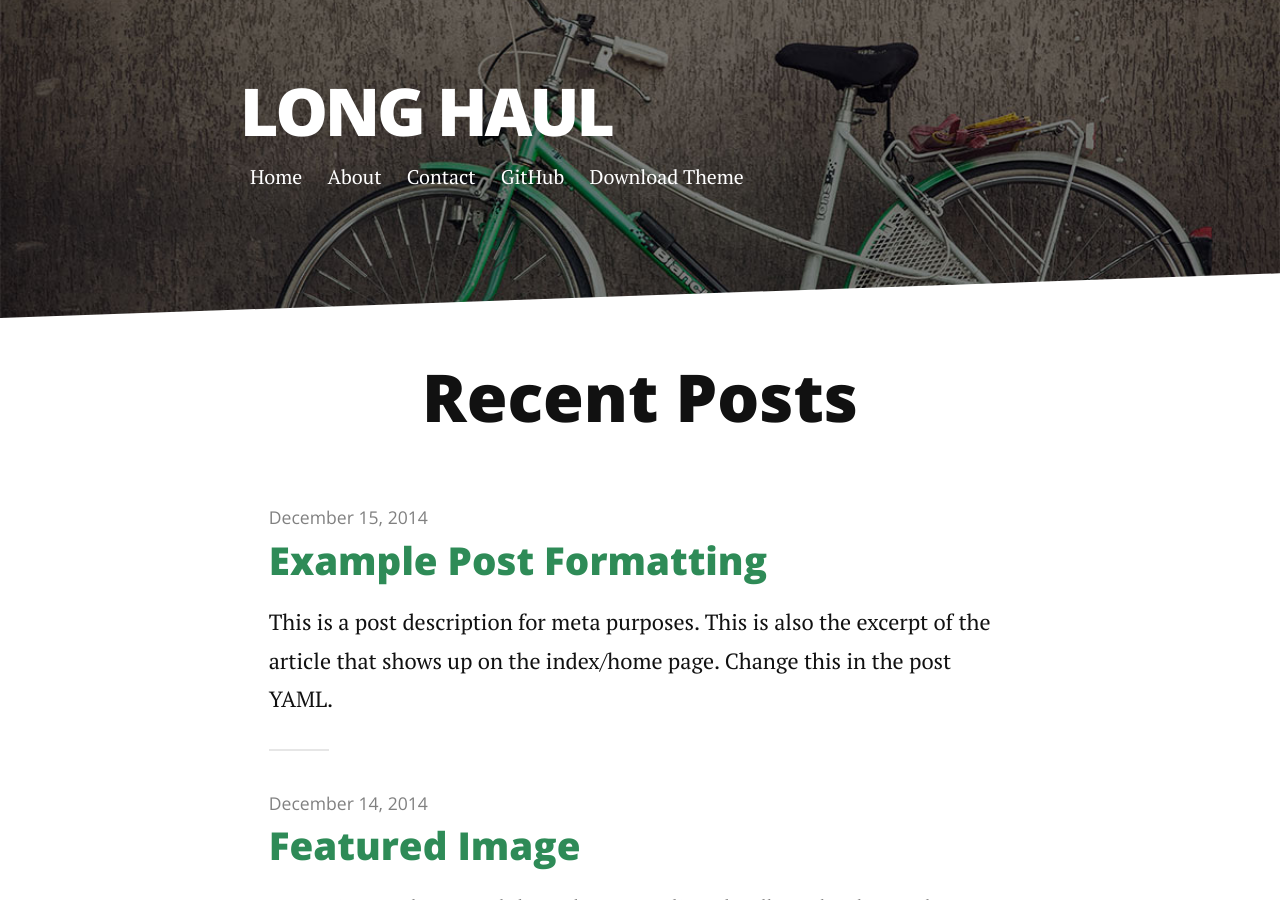
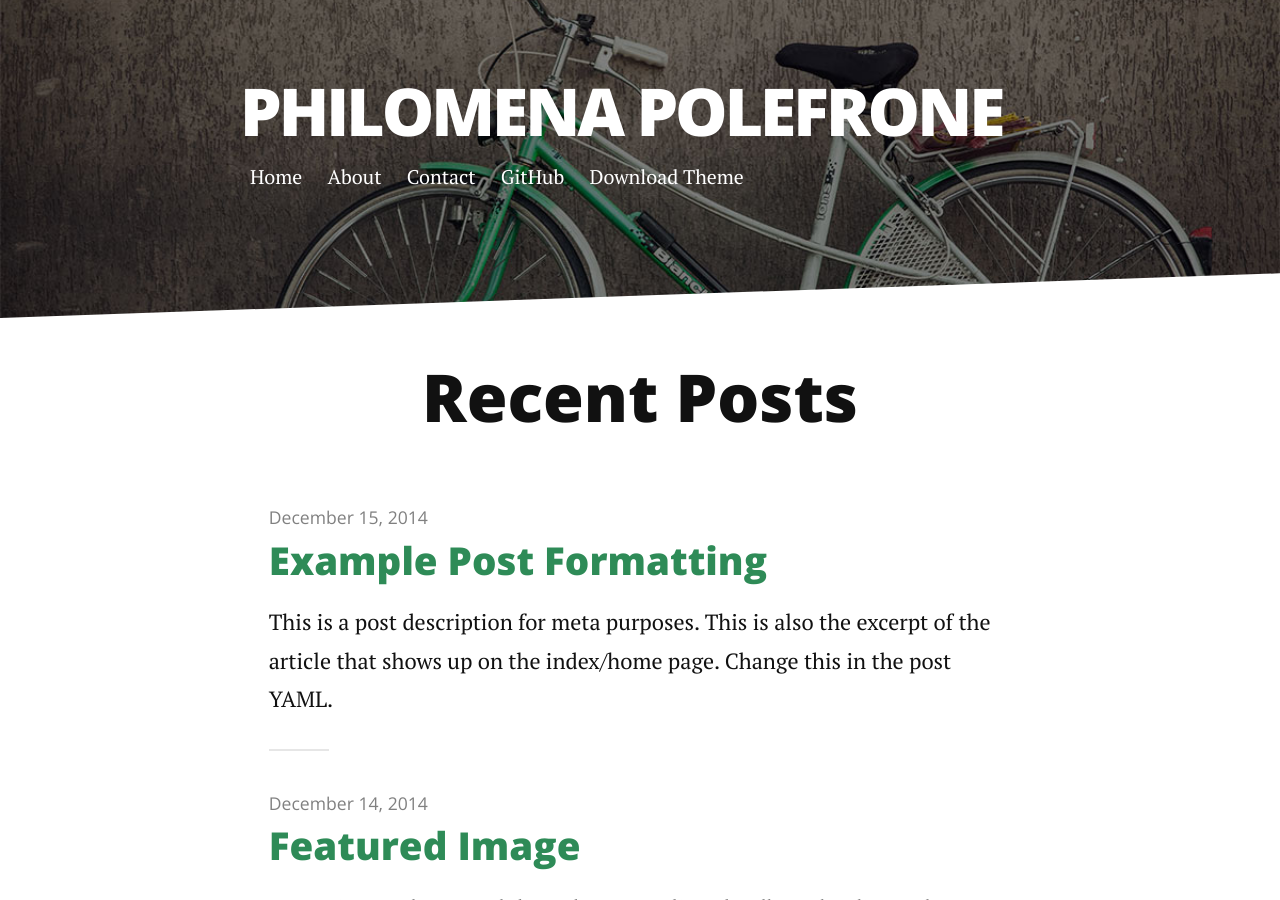
Before and after one commit to themeinmena/philomena.github.io, a Jekyll site: the page built from index.html, in a window 1280 px wide and 900 px high. Built offline with Jekyll 4.4.1, drawn with Linux system fonts in a browser that asks for light colours; nearby versions of some CDN libraries; the list of posts is cut into pages by our own code; part of the change alters nothing that is shown.

Commit message:
fix config

```diff
--- a/_config.yml
+++ b/_config.yml
@@ -1,7 +1,7 @@
-title: Long Haul
-description: Long Form Jekyll theme built with SASS / COMPASS / SUSY
+title: Philomena Polefrone
+description: Philomena Polefrone's Personal Website
 
-url: https://long-haul.netlify.app
+url: https://themeinmena.github.io
 paginate_path: "blog/page:num/"
 permalink: blog/:title/
 
@@ -22,13 +22,5 @@ navigation:
     url: /contact
 
 social:
-  github: brianmaierjr
-  twitter: brianmaierjr
-  facebook: brianmaierjr
-  email: brimaidesigns@gmail.com
-  linkedin: brianmaierjr
-
-google_analytics: "UA-58263416-1"
-
-disqus:
-    shortname: brianmaierjr
+  email: prmpolefrone@gmail.com
+  linkedin:
```
